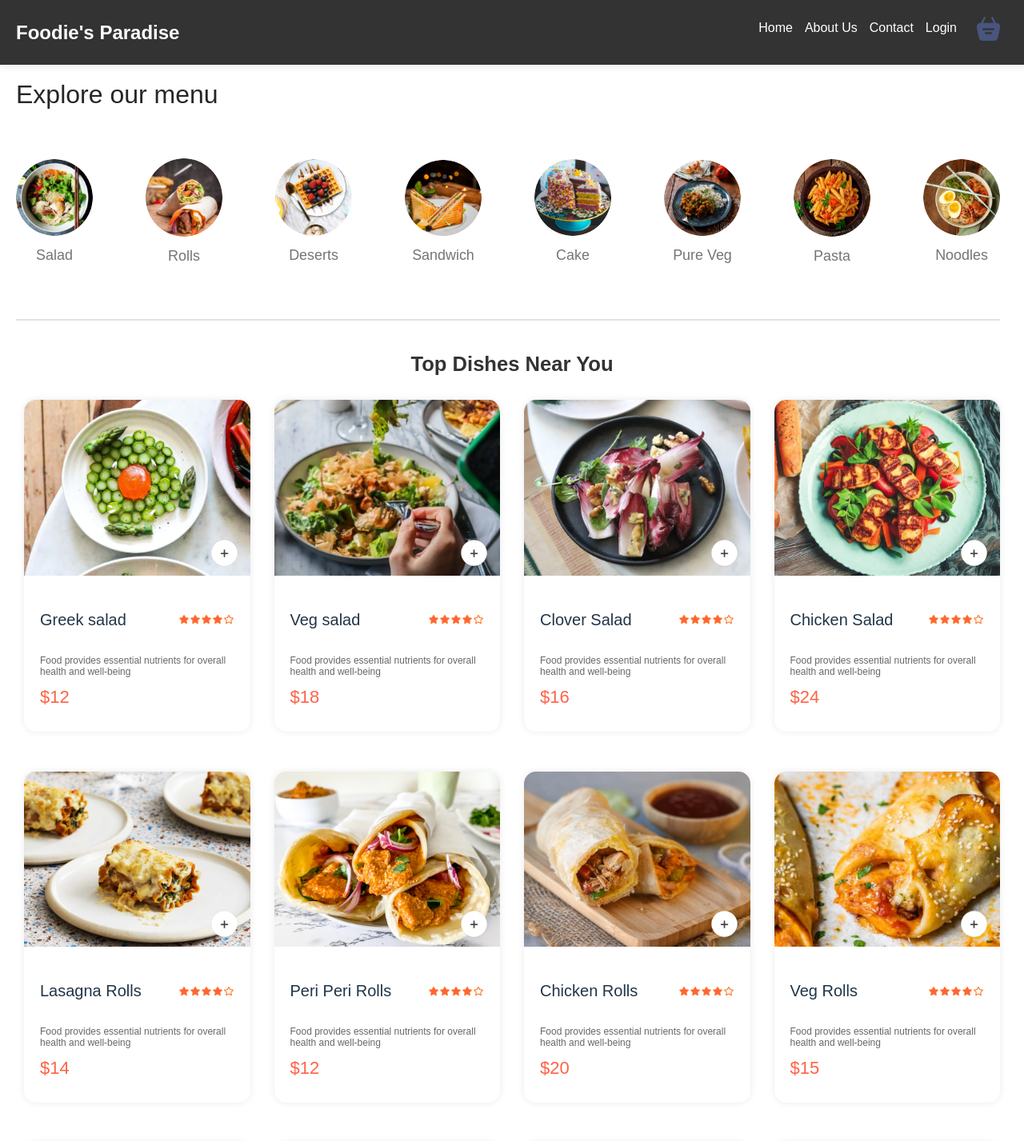
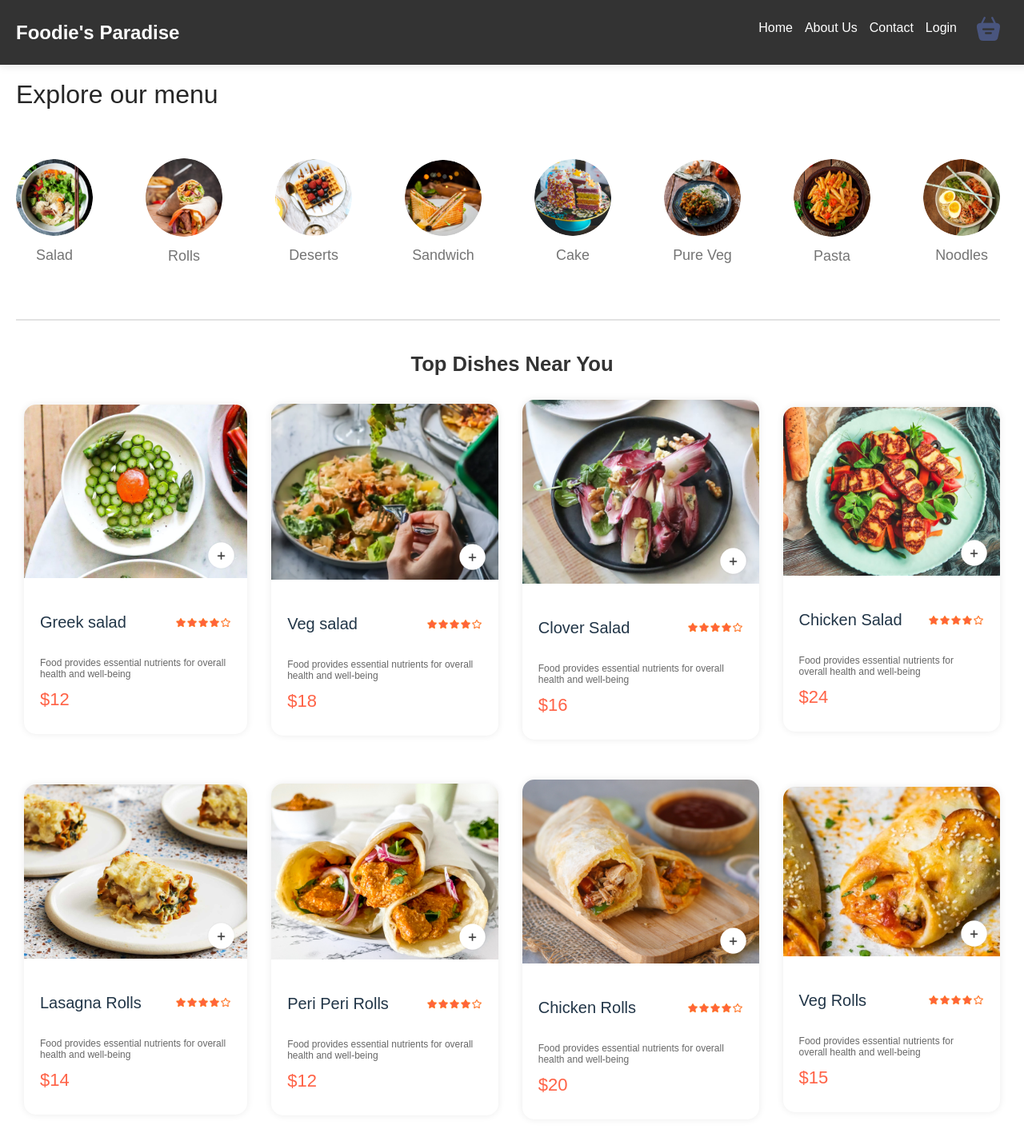
Before and after one commit to abhishekgupta1907/FOOD-WEBSITE, a React (Create React App) app: page /resdetails/1 in a window 1280 px wide. Shown: the top 1427 px of the page at 80% size. Built offline with nearby package versions, Linux system fonts and the light colour scheme.

Commit message:
adding animation with gsap

```diff
--- a/src/components/FoodDisplay/FoodDisplay.css
+++ b/src/components/FoodDisplay/FoodDisplay.css
@@ -7,7 +7,8 @@
 }
 .food-display-list {
     display: grid;
-    grid-template-columns: repeat(auto-fill, minmax(240px, 1fr));
+    /* grid-template-columns: repeat(auto-fill, minmax(240px, 1fr)); */
+    grid-template-columns: auto auto auto auto;
     margin-top: 30px;
     gap: 30px;
     row-gap: 50px;
--- a/src/components/FoodItem/FoodItem.jsx
+++ b/src/components/FoodItem/FoodItem.jsx
@@ -23,7 +23,12 @@ const FoodItem = ({ id, name, price, description, image }) => {
         gsap.fromTo(
             imageRef.current,
             { scale: 0 },
-            { scale: 1, duration: 5, ease: "elastic.out(1, 0.75)", delay: 0.2 }
+            {
+                scale: 1,
+                duration: 5,
+                ease: "elastic.out(0.8, 0.75)",
+                delay: 0.2,
+            }
         );
     }, []);
 
```
